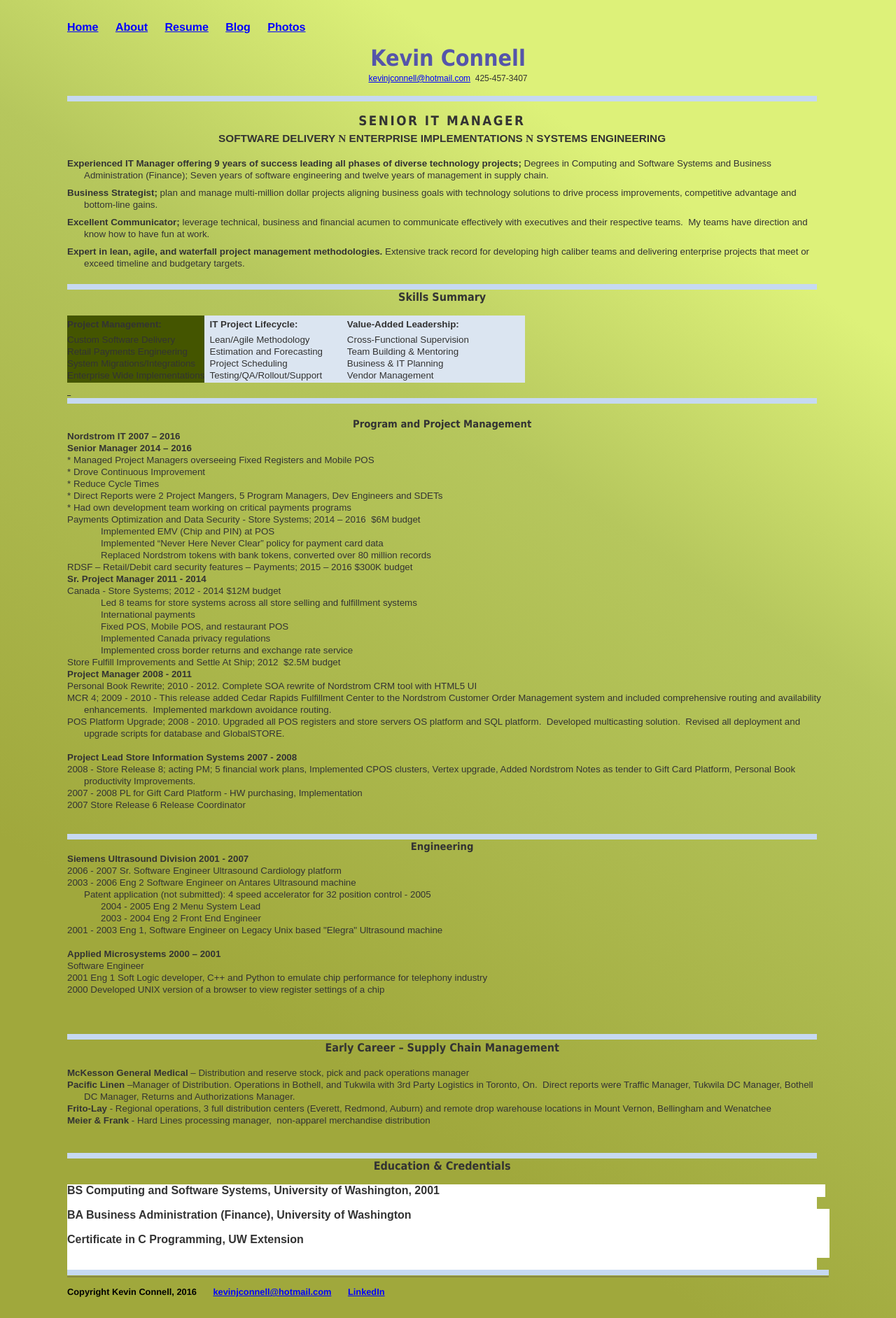
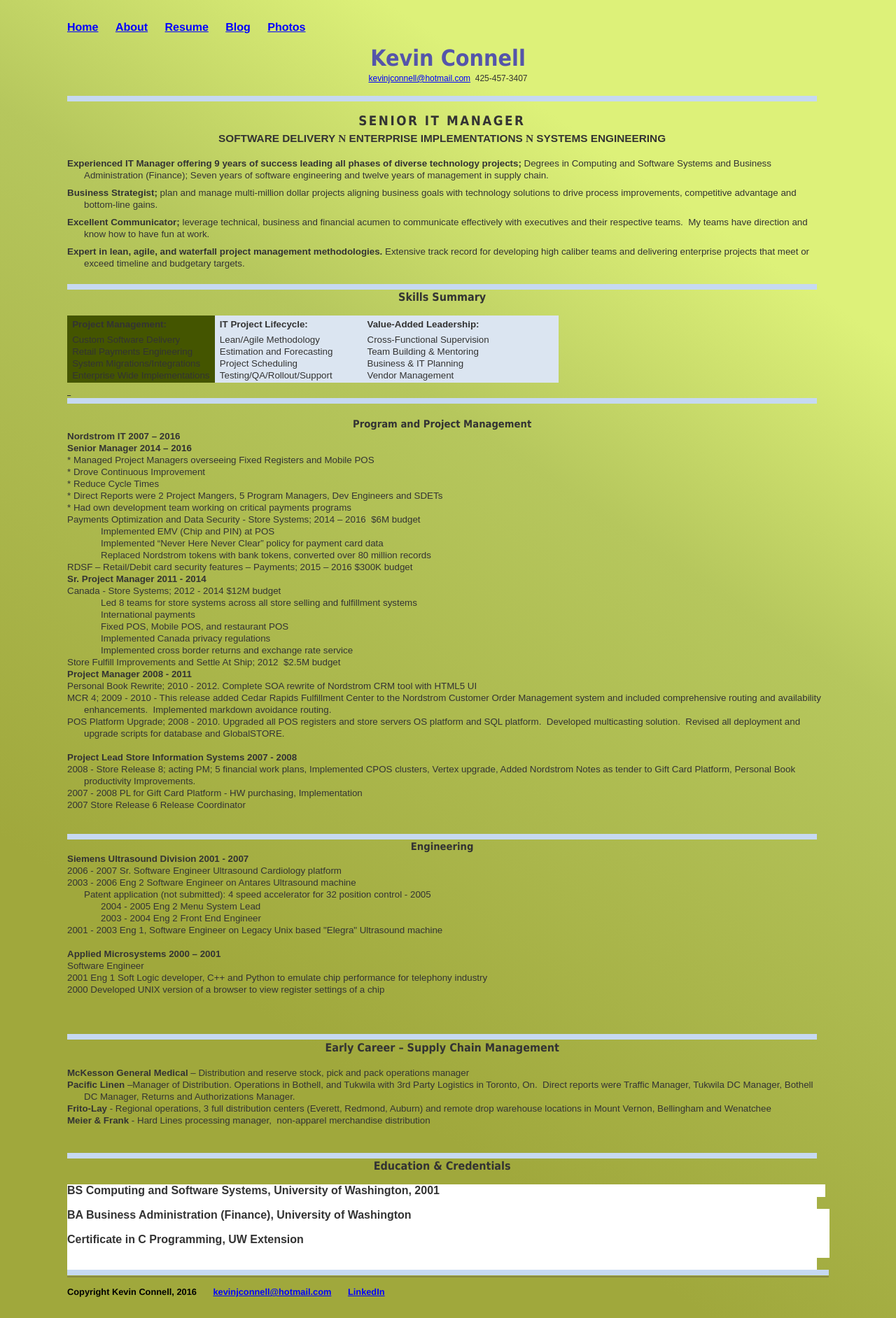
Before and after one commit to mo4dawg/mo4dawg.github.io, a Jekyll site: the page built from CV/index.html, in a window 1280 px wide. Shown: the whole page at 70% size. Built offline with Jekyll 4.4.1, drawn with Linux system fonts in a browser that asks for light colours.

Commit message:
Update index.html

```diff
--- a/CV/index.html
+++ b/CV/index.html
@@ -438,11 +438,11 @@
 style='mso-bookmark:top'><span style='font-size:8.0pt;font-family:"Arial","sans-serif";
 mso-fareast-font-family:"Times New Roman"'><o:p>&nbsp;</o:p></span></span></p>
 
-<table  border=0 cellspacing=0 cellpadding=0
+<table  border=0 cellspacing=20 cellpadding=20
  style='margin-center:5.4pt;border-collapse:collapse;
  mso-padding-alt:0in 5.4pt 0in 5.4pt'>
  <tr style='mso-yfti-irow:0;mso-yfti-firstrow:yes;mso-yfti-lastrow:yes'>
-  <td width=30% valign=top style='background:#445500;color:#FFFFFFpadding:
+  <td width=30% valign=top style='background:#445500;color:#FFFFFF;padding:
   0in 5.4pt 0in 5.4pt'>
   <p class=MsoNormal style='margin-top:2.0pt;margin-right:0in;margin-bottom:
   4.0pt;margin-left:0in;line-height:normal'><span style='mso-bookmark:top'><b
```
